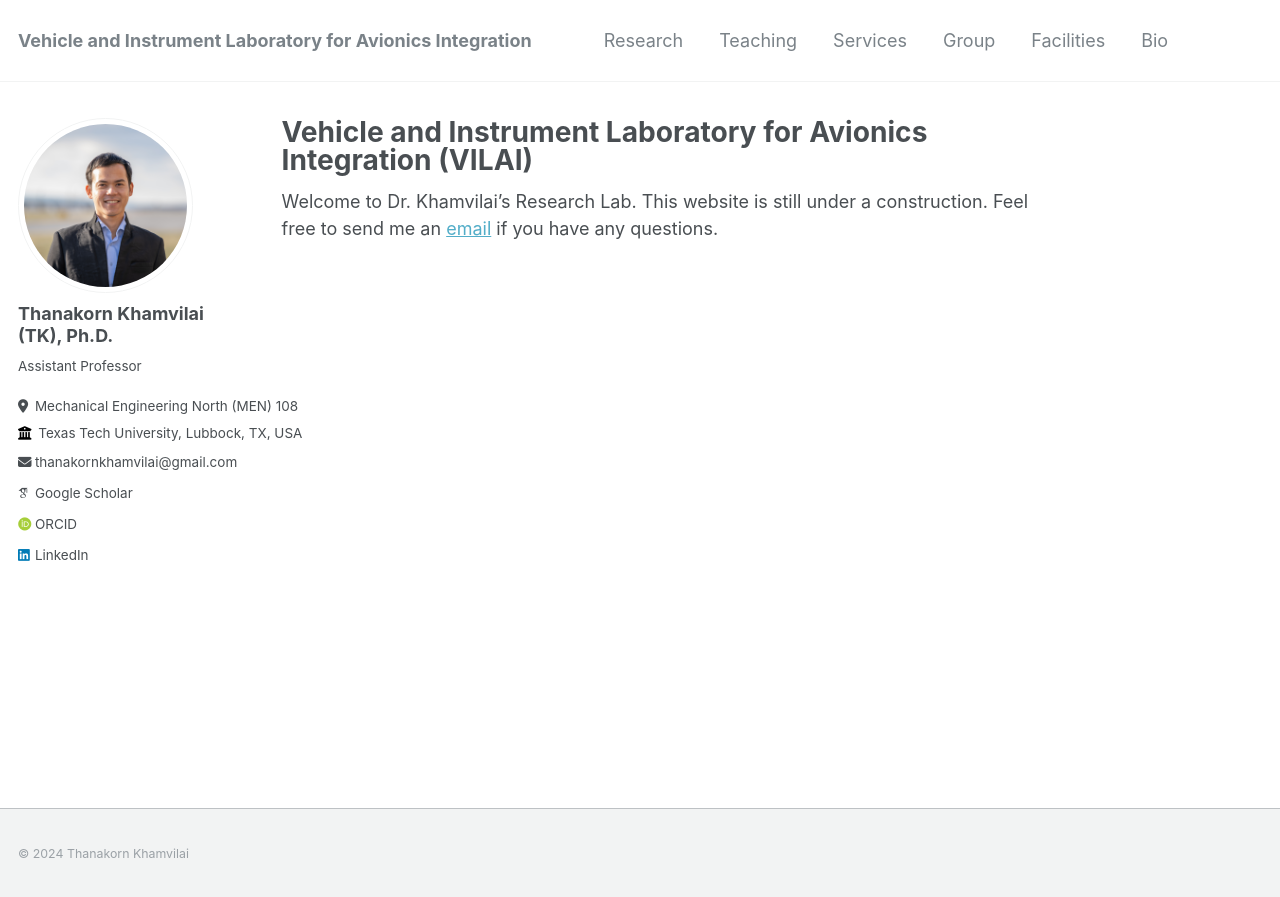
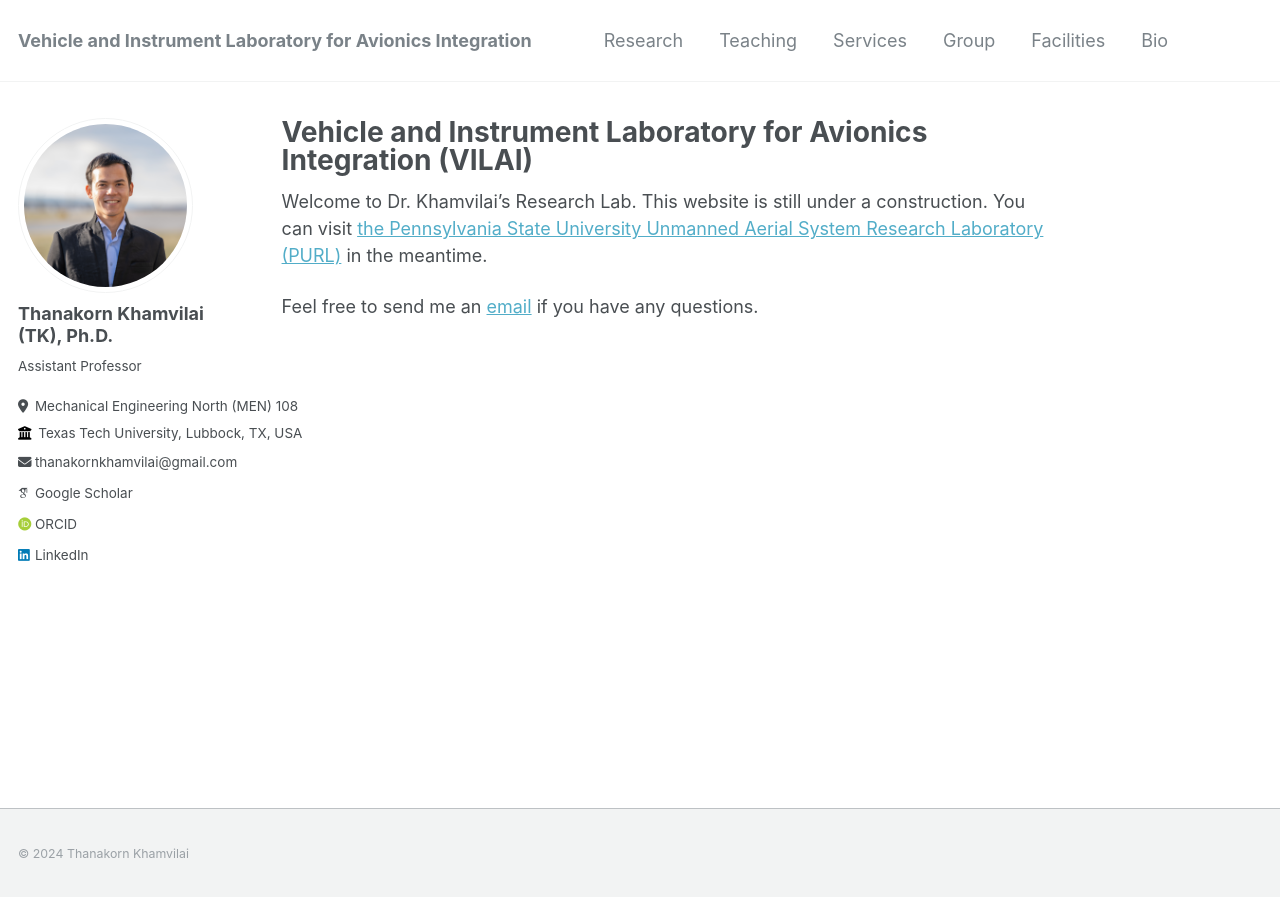
Before and after one commit to tkhamvilai/tkhamvilai.github.io, a Jekyll site: the page built from _pages/about.md, in a window 1280 px wide. Shown: the top 897 px of the page. Built offline with Jekyll 4.4.1, drawn with Linux system fonts in a browser that asks for light colours; some web fonts are replaced.

Commit message:
added purl

```diff
--- a/_pages/about.md
+++ b/_pages/about.md
@@ -7,4 +7,6 @@ redirect_from:
   - /about.html
 ---
 
-Welcome to Dr. Khamvilai's Research Lab. This website is still under a construction. Feel free to send me an [email](mailto:thanakornkhamvilai@gmail.com) if you have any questions.
+Welcome to Dr. Khamvilai's Research Lab. This website is still under a construction. You can visit [the Pennsylvania State University Unmanned Aerial System Research Laboratory (PURL)](purl.psu.edu) in the meantime.
+
+Feel free to send me an [email](mailto:thanakornkhamvilai@gmail.com) if you have any questions.
```
